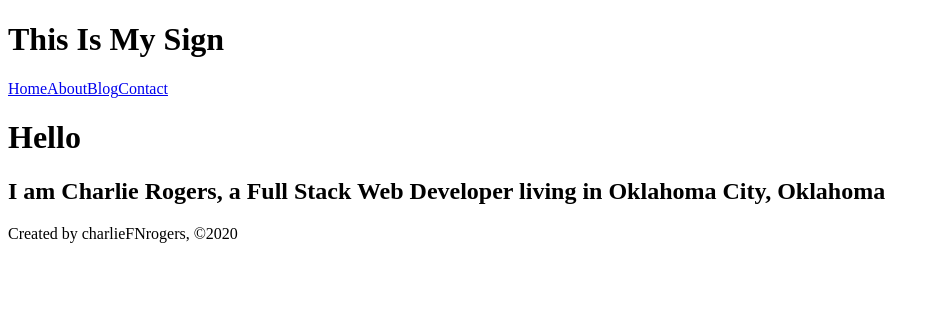
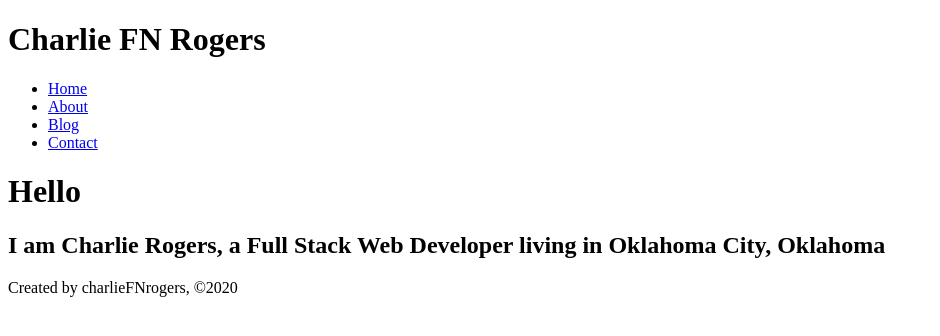
Before and after one commit to MisterC-Rogers/learning_gatsbyjs, a Gatsby site in the folder gatsby-bootcamp/: page / in a window 1280 px wide. Shown: the whole page, without its empty margins (0-940 px from the left). Built offline with nearby package versions, Linux system fonts and the light colour scheme; Gatsby itself is replaced by a stand-in of ours.

Commit message:
list item the nav

```diff
--- a/gatsby-bootcamp/src/Components/header.js
+++ b/gatsby-bootcamp/src/Components/header.js
@@ -4,12 +4,14 @@
 export default function header() {
     return (
         <div>
-            <h1>This Is My Sign</h1>
+            <h1>Charlie FN Rogers</h1>
             <nav>
-                <Link to='/'>Home</Link>
-                <Link to='/about'>About</Link>
-                <Link to='/blog'>Blog</Link>
-                <Link to='/contact'>Contact</Link>
+                <ul>
+                    <li><Link to='/'>Home</Link></li>
+                    <li><Link to='/about'>About</Link></li>
+                    <li><Link to='/blog'>Blog</Link></li>
+                    <li><Link to='/contact'>Contact</Link></li>
+                </ul>
             </nav>
         </div>
     )
```
